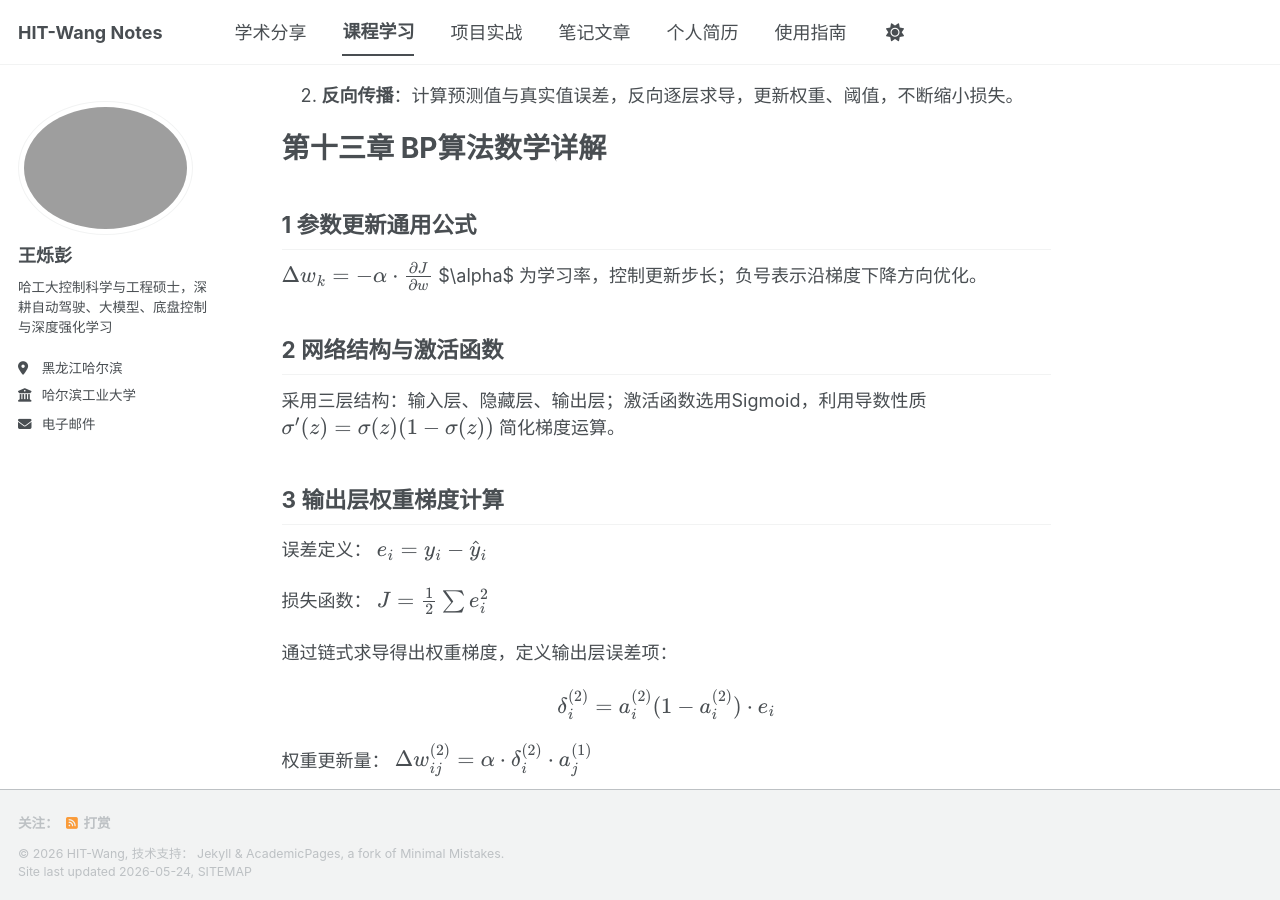
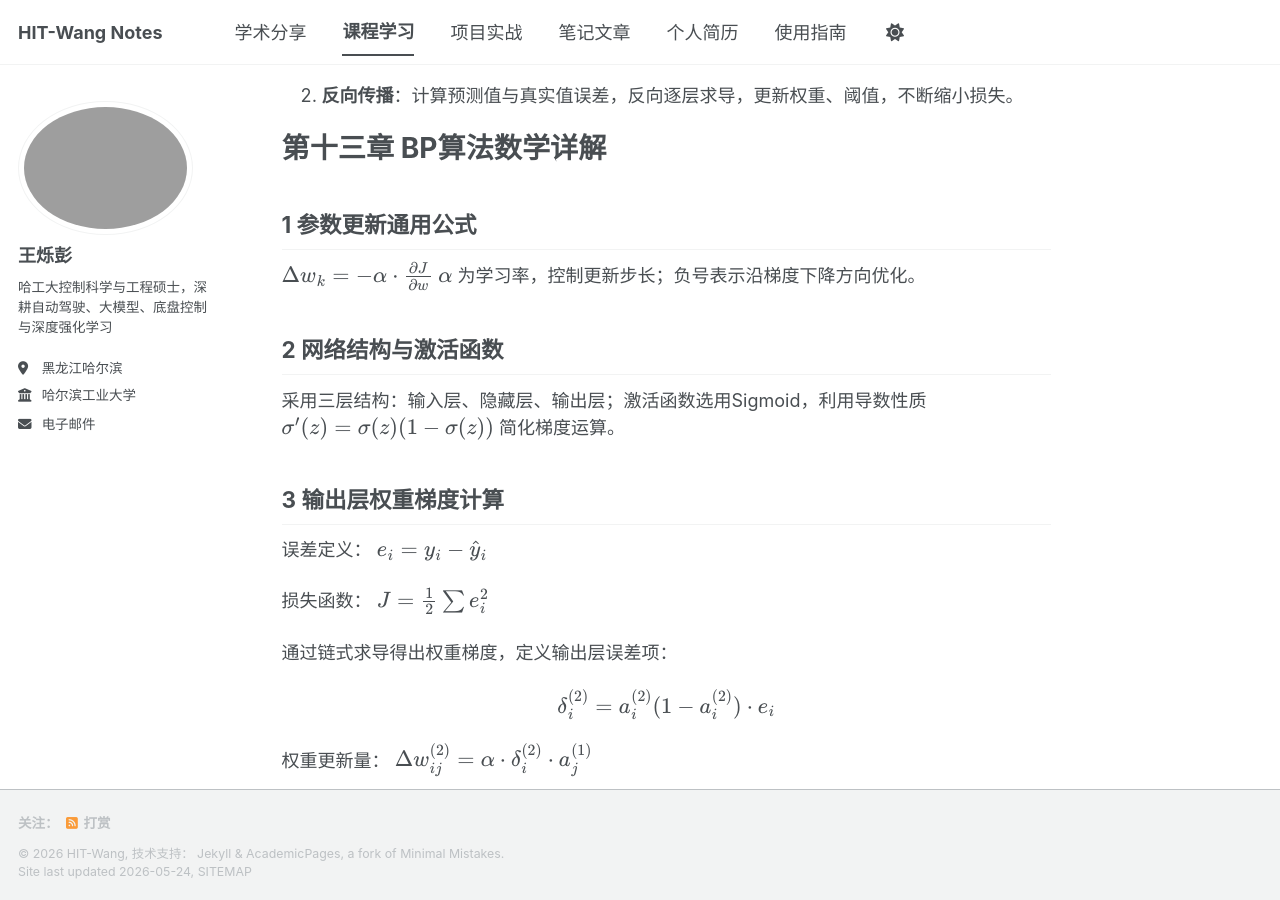
Before and after one commit to HITWang-tech/HITWang-tech.github.io, a Jekyll site: the page built from _teaching/DL-Week1.md, in a window 1280 px wide and 900 px high, scrolled down 9804 px. Built offline with Jekyll 4.4.1, drawn with Linux system fonts in a browser that asks for light colours; a script bundle is joined from its source files by our own code; library files that are not in the unit come from our copies.

Commit message:
Update DL-Week1.md

```diff
--- a/_teaching/DL-Week1.md
+++ b/_teaching/DL-Week1.md
@@ -352,7 +352,7 @@ BP算法（误差反向传播）是**有监督梯度下降学习算法**，分
 
 ## 1 参数更新通用公式
 
-$$\Delta w_k = -\alpha \cdot \frac{\partial J}{\partial w}$$ $\alpha$ 为学习率，控制更新步长；负号表示沿梯度下降方向优化。
+$$\Delta w_k = -\alpha \cdot \frac{\partial J}{\partial w}$$ $$\alpha$$ 为学习率，控制更新步长；负号表示沿梯度下降方向优化。
 
 ## 2 网络结构与激活函数
 
```
